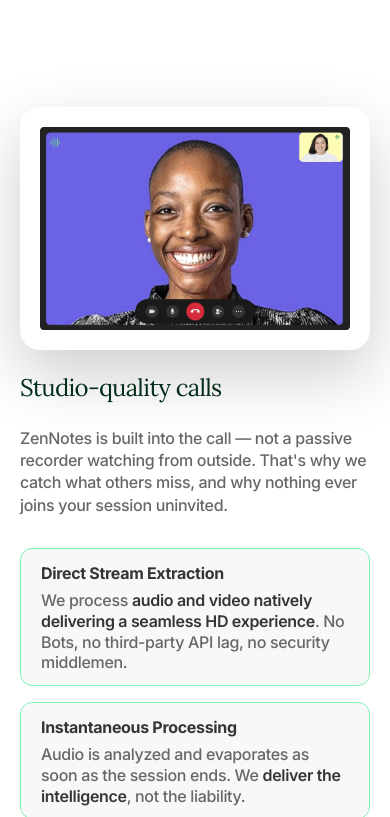
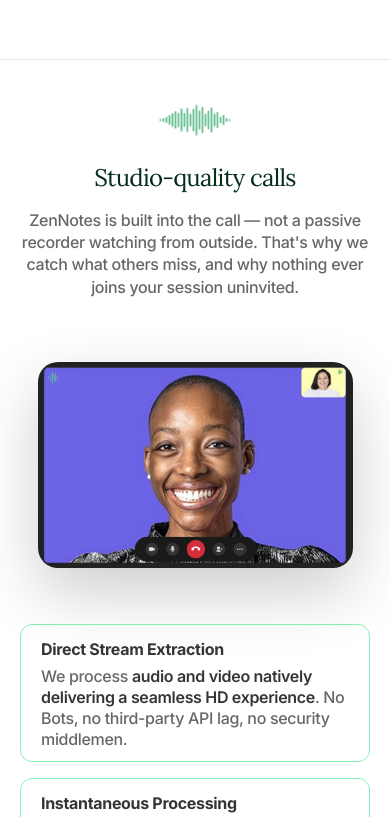
Before and after one commit to ZenSpaceApp/zenspace-website, a Next.js app: page /zennotes in a window 390 px wide. Shown: the part 3567-4384 px from the top of the page. Built offline with nearby package versions, Linux system fonts and the light colour scheme.

Commit message:
Redesigned billing and studio-quality calls section.

```diff
--- a/app/zennotes/ZenNotes.module.scss
+++ b/app/zennotes/ZenNotes.module.scss
@@ -443,13 +443,12 @@
 }
 
 .pipesSection {
-  display: grid;
-  grid-template-columns: 1.5fr 1fr;
   gap: 4rem;
   align-items: center;
   padding: 10rem 20px 16rem ;
   max-width: 1240px;
   margin: 0 auto;
+  border-top: 1px solid var(--color--border--1);
 
   b {
     font-weight: 600;
@@ -459,6 +458,18 @@
   @media (max-width: 768px) {
     grid-template-columns: 1fr;
     padding: 3rem 20px;
+    gap: 24px;
+  }
+}
+
+.pipesInner {
+  display: grid;
+  grid-template-columns: 1.5fr 1fr;
+  gap: 4rem;
+  align-items: center;
+
+  @media (max-width: 768px) {
+    grid-template-columns: 1fr;
     gap: 24px;
   }
 }
@@ -476,7 +487,11 @@
   // padding: 40px;
 
   @media (max-width: 540px) {
-    padding: 20px;
+    // padding: 20px;
+    border: 0;
+    margin: 0 auto;
+    margin-bottom: 2rem;
+    max-width: 90%;
   }
 
   img {
@@ -517,7 +532,7 @@
 .pipesList {
   list-style: none;
   padding: 0;
-  margin: 0;
+  // margin: 0;
   display: flex;
   flex-direction: column;
   gap: 1rem;
@@ -526,7 +541,7 @@
     display: flex;
     flex-direction: column;
     gap: 0.3rem;
-    background-color: #f8f8f8;
+    // background-color: #f8f8f8;
     padding: 12px 20px;
     border-radius: 12px;
     border: 1px solid var(--green-300);
@@ -731,6 +746,10 @@
   padding: 10rem 2rem;
   // text-align: center;
 
+  @media (max-width: 768px) {
+    padding: 3rem 1.5rem;
+
+  }
 
   b {
     font-weight: 700;
@@ -754,6 +773,15 @@
   .billingInner {
     max-width: 1200px;
     margin: 0 auto;
+    display: grid;
+    grid-template-columns: 1.5fr 1fr;
+    gap: 4rem;
+
+    @media (max-width: 768px) {
+      grid-template-columns: 1fr;
+      padding: 3rem 1rem;
+      gap: 0;
+    }
   }
 
   h2 {
@@ -784,10 +812,8 @@
   padding: 0;
   margin: 0;
   display: flex;
-  flex-direction: row;
+  flex-direction: column;
   gap: 2rem;
-  align-items: center;
-  max-width: 80%;
   margin: 0 auto;
 
   @media (max-width: 768px) {
--- a/app/zennotes/page.tsx
+++ b/app/zennotes/page.tsx
@@ -306,22 +306,26 @@ export default function ZenNotesPage() {
 
       {/* ── We Own The Pipes Section ── */}
       <section className={styles.pipesSection}>
+        <div style={{ maxWidth: '600px', margin: '0 auto 4rem', textAlign: 'center' }}>
+        <div style={{ display: 'flex', justifyContent: 'center', marginBottom: '1rem'}}>
+          <WaveformIcon />
+        </div>
+        <h2 style={{marginTop: '2rem'}}>Studio-quality calls</h2>
+        <p className={styles.pipesSub}>
+          ZenNotes is built into the call — not a passive recorder watching from outside.
+          That&apos;s why we catch what others miss, and why nothing ever joins your session uninvited.
+        </p>
+        </div>
+      <div className={styles.pipesInner}>
         <div className={styles.pipesImage}>
           {/* Replace with <Image src="/assets/zennotes-video-call.png" alt="Video calling interface" fill /> */}
           <Image
             src={WebRTCInterface}
             alt="Video calling interface"
           />
-
         </div>
 
         <div className={styles.pipesText}>
-          <h2>Studio-quality calls</h2>
-          <p className={styles.pipesSub}>
-            ZenNotes is built into the call — not a passive recorder watching from outside.
-            That&apos;s why we catch what others miss, and why nothing ever joins your session uninvited.
-          </p>
-
           <ul className={styles.pipesList}>
             <li>
               <div className={styles.pipesItemHeader}>
@@ -349,6 +353,7 @@ export default function ZenNotesPage() {
               <p>Unlike legacy scribes, we don&apos;t just transcribe; we <b>synthesize the Affect and Thematic Memory </b> directly into the note.</p>
             </li>
           </ul>
+          </div>
           </div>
       </section>
 
@@ -396,17 +401,15 @@ export default function ZenNotesPage() {
       {/* ── Billing Section ── */}
       <section className={styles.billingSection}>
         <div className={styles.billingInner}>
-          <h2 className='u-textcenter'>The End of Billing Fatigue</h2>
-          <p className='u-textcenter'>
-            From Session to Superbill in 90 Seconds.
-          </p>
           <Image
-            src={SuperBill}
+            src={BillingTab}
             alt="Superbill preview"
             height={600}
             width={0}
             className={styles.imgHero}
             style={{
+              display: "block",
+              margin: "0 auto 3rem",
               maxWidth: "100%",
               height: "auto",
               borderRadius: "8px",
@@ -414,32 +417,38 @@ export default function ZenNotesPage() {
               borderBottomRightRadius: "0",
               // boxShadow: "0 4px 12px rgba(0,0,0,0.1)",
               border: "1px solid var(--green-300)",
-              borderBottom: "none",
-              display: "block",
+              // borderBottom: "none",
               // background: "var(--green-500)",
-              background: "linear-gradient(var(--green-200) 0%, var(--green-400) 50%, var(--bg--alt--1) 100%)"
+              // background: "linear-gradient(var(--green-200) 0%, var(--green-400) 50%, var(--bg--alt--1) 100%)"
             }}
           />
 
+          <div>
+
+            <div>
+              <h2>The End of Billing Fatigue</h2>
+              <p>
+                From Session to Superbill in 90 Seconds.
+              </p>
+            </div>
             <div className={styles.billingList}>
               {BILLING_BULLETS.map((b, idx) => (
                 <div key={idx}>
-
-                <Image
+                  {/* <Image
                     src={b.i}
                     alt={`${b.h} icon`}
-                  height={32}
-                  width={32}
+                    height={22}
+                    width={22}
                     style={{
                       marginBottom: '1rem',
-
                       display: 'block'
                     }}
-                />
-              <b>{b.h}. </b>
+                  /> */}
+                <b>{b.h}. </b> <br/>
                 {b.b}
                 </div>
               ))}
+            </div>
           </div>
           </div>
       </section>
```
Lines whose indentation alone changed are shown as unchanged.
